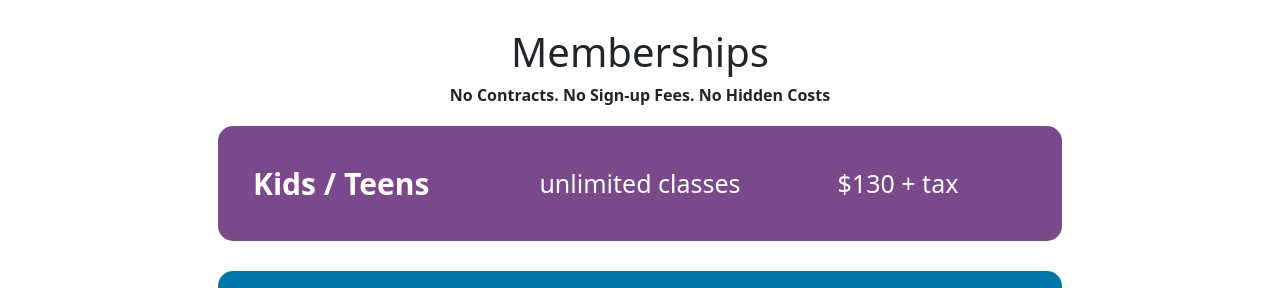
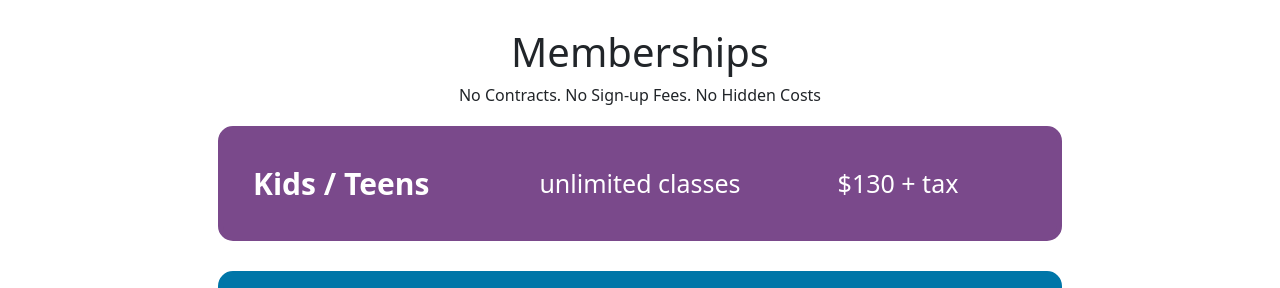
Before and after one commit to RavenGrappling/RavenGrappling.github.io, a Jekyll site: the page built from memberships.md, in a window 1280 px wide. Shown: the part 353-641 px from the top of the page. Built offline with Jekyll 4.4.1, drawn with Linux system fonts in a browser that asks for light colours.

Commit message:
Update memberships.md

```diff
--- a/memberships.md
+++ b/memberships.md
@@ -16,9 +16,7 @@ layout: default
   <h1 class="text-center my-1">Memberships</h1>
 
   <p class="text-center">
-    <strong>
-      No Contracts. No Sign-up Fees. No Hidden Costs
-    </strong>
+    No Contracts. No Sign-up Fees. No Hidden Costs
   </p>
 
   <a href="https://ravengrappling.pushpress.com/open/subscribe/ftxr" class="rg-membership-button rg-membership-button--kids">
```
